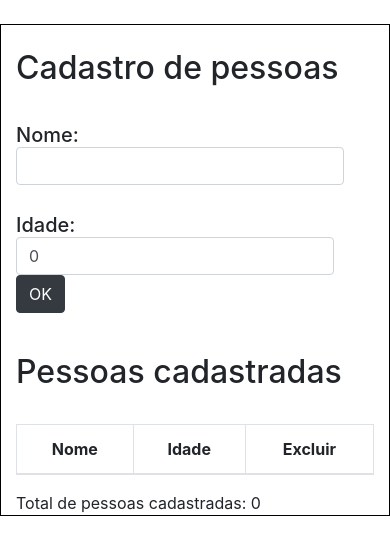
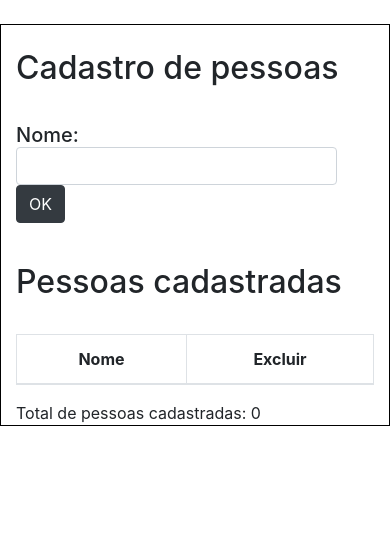
Before and after one commit to vinisantt/atividadesAngular, an Angular app: page / in a window 390 px wide. Shown: the top 554 px of the page. Built offline with nearby package versions, Linux system fonts and the light colour scheme.

Commit message:
correção em algumas coisas

```diff
--- a/src/app/app.component.html
+++ b/src/app/app.component.html
@@ -15,19 +15,6 @@
 				type="text"
 				minlength="3"
 			/>
-		</div>
-		<br />
-		<div class="col-sm-8 row">
-			<h5>Idade:</h5>
-			<input
-				class="form-control col-sm-2"
-				type="number"
-				#idadePessoa
-				(input)="idade = idadePessoa.value"
-				[(value)]="idade"
-				id="idade"
-			/>
-
 			<button class="btn btn-dark" (click)="inserirPessoa(pessoa, idade); nomePessoa.focus()">
 				OK
 			</button>
@@ -40,14 +27,12 @@
 		<thead>
 			<tr>
 				<th>Nome</th>
-				<th>Idade</th>
 				<th>Excluir</th>
 			</tr>
 		</thead>
 		<tbody>
 			<tr *ngFor="let p of pessoas">
 				<td>{{ p.nome }}</td>
-				<td>{{ p.idade }}</td>
 				<td>
 					<button (click)="excluirPessoa(p)" class="btn-danger">
 						X
--- a/src/app/app.component.ts
+++ b/src/app/app.component.ts
@@ -11,16 +11,15 @@ export class AppComponent {
 	pessoas: Array<any> = [];
 
 	inserirPessoa(pessoa: string, idade: number) {
-		if (pessoa == "" || idade == 0) {
-			alert("Preencha o nome e idade corretamente!");
+		if (pessoa == "") {
+			alert("Preencha o nome corretamente!");
 		} else {
-			this.pessoas.push({ nome: pessoa, idade: idade });
+			this.pessoas.push({ nome: pessoa });
 			this.pessoa = "";
-			this.idade = 0;
 		}
 	}
 	excluirPessoa(pessoa: any) {
-		let index: number = this.pessoas.findIndex(pessoa => pessoa.nome == pessoa.nome);
+		let index: number = this.pessoas.findIndex(pe => pe.nome == pessoa.nome);
 		this.pessoas.splice(index, 1);
 	}
 }
--- a/src/app/app.styles.css
+++ b/src/app/app.styles.css
@@ -14,3 +14,6 @@ h5 {
 #idade {
 	margin-right: 10px;
 }
+#nome {
+	margin-right: 7px;
+}
```
Also changed, not shown: 1 other file (tests, documents, lock files or other folders).
